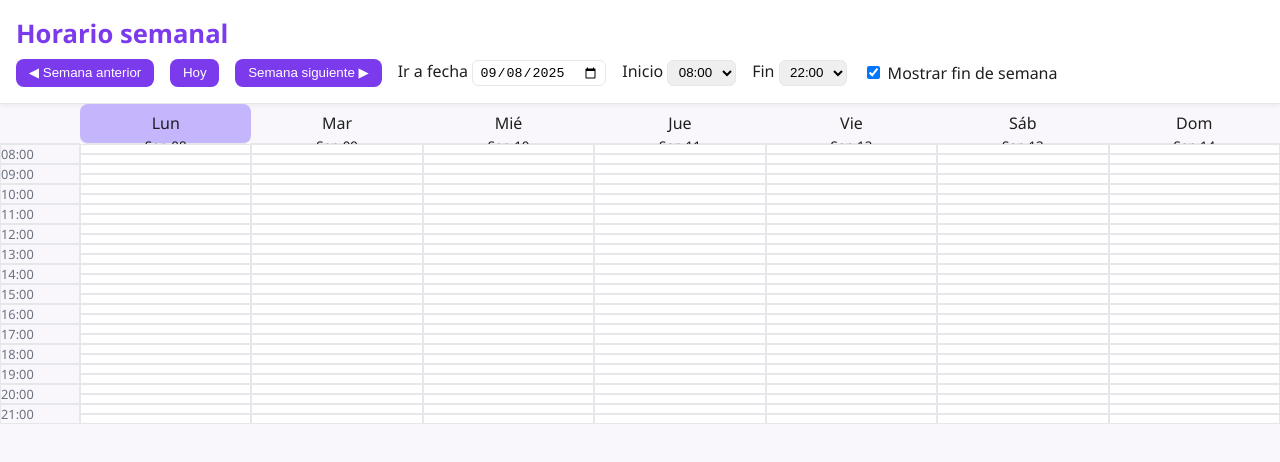
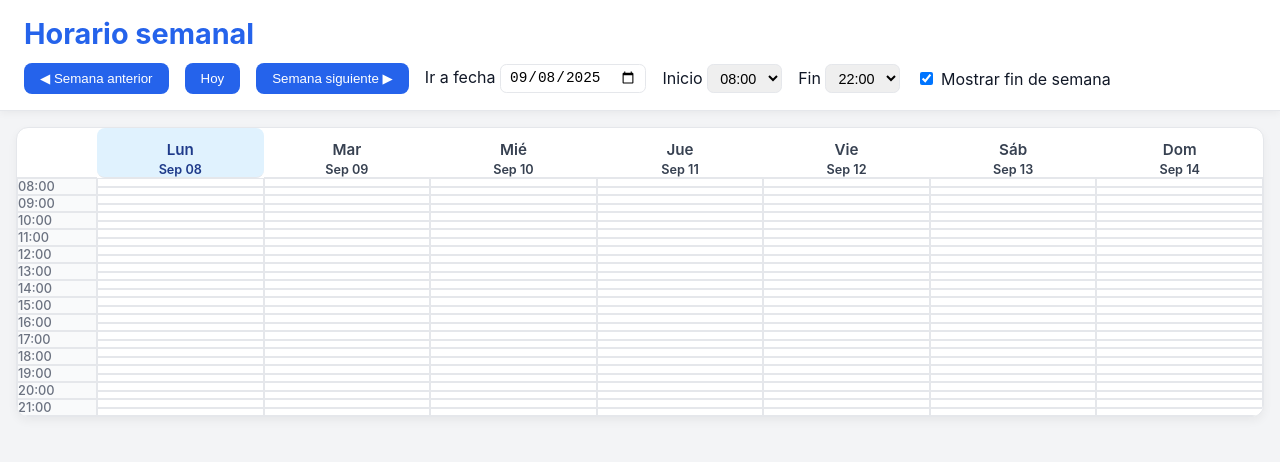
Before and after one commit to saioaa2/Clases, a plain HTML site: page index.html in a window 1280 px wide. Drawn offline with Linux system fonts and the light colour scheme.

Commit message:
Actualizar index.html con horario y roles

```diff
--- a/index.html
+++ b/index.html
@@ -6,37 +6,150 @@
   <title>Horario semanal</title>
   <style>
     :root {
-      --bg: #f9f7fb;
-      --primary: #7c3aed;
-      --primary-light: #a78bfa;
-      --secondary: #c4b5fd;
+      --bg: #f3f4f6;           /* fondo general */
+      --primary: #2563eb;      /* azul principal */
+      --primary-light: #3b82f6;
+      --secondary: #e0f2fe;    /* azul clarito para hoy */
       --muted: #6b7280;
       --line: #e5e7eb;
+      --event-student: #10b981;   /* verde */
+      --event-own: #f59e0b;       /* naranja */
+      --event-other: #8b5cf6;     /* violeta */
     }
 
-    body { margin:0; font-family:"Segoe UI", Roboto, sans-serif; background:var(--bg); color:#1f1f1f; }
-    header { background:white; border-bottom:1px solid var(--line); padding:1rem; box-shadow:0 2px 4px rgba(0,0,0,.05); }
-    header h1 { margin:0; font-size:1.6rem; color:var(--primary); }
-    header .controls { display:flex; flex-wrap:wrap; align-items:center; gap:1rem; margin-top:.5rem; }
-    header button { background:var(--primary); color:white; border:none; padding:.4rem .8rem; border-radius:.5rem; cursor:pointer; font-weight:500; }
-    header button:hover { background:var(--primary-light); }
-    header input, header select { border:1px solid var(--line); border-radius:.4rem; padding:.2rem .4rem; }
+    body {
+      margin:0;
+      font-family:"Inter", "Segoe UI", Roboto, sans-serif;
+      background:var(--bg);
+      color:#111827;
+    }
 
-    .calendar { display:grid; grid-template-columns:80px repeat(7, 1fr); grid-template-rows:40px auto; overflow-x:auto; gap:0; }
+    header {
+      position: sticky;
+      top: 0;
+      z-index: 50;
+      background:white;
+      border-bottom:1px solid var(--line);
+      padding:1rem 1.5rem;
+      box-shadow:0 2px 8px rgba(0,0,0,.05);
+    }
+
+    header h1 {
+      margin:0;
+      font-size:1.8rem;
+      font-weight:700;
+      color:var(--primary);
+    }
+
+    header .controls {
+      display:flex;
+      flex-wrap:wrap;
+      align-items:center;
+      gap:.75rem 1rem;
+      margin-top:.75rem;
+    }
+
+    header button {
+      background:var(--primary);
+      color:white;
+      border:none;
+      padding:.5rem 1rem;
+      border-radius:.5rem;
+      cursor:pointer;
+      font-weight:500;
+      transition: background .2s ease;
+    }
+
+    header button:hover {
+      background:var(--primary-light);
+    }
+
+    header input, header select {
+      border:1px solid var(--line);
+      border-radius:.4rem;
+      padding:.3rem .5rem;
+      font-size:.9rem;
+    }
+
+    .calendar {
+      display:grid;
+      grid-template-columns:80px repeat(7, 1fr);
+      grid-template-rows:50px auto;
+      overflow-x:auto;
+      background:white;
+      border:1px solid var(--line);
+      border-radius:.75rem;
+      margin:1rem;
+      box-shadow:0 4px 10px rgba(0,0,0,.05);
+    }
+
     .day-header { display:contents; }
-    .day-header .cell { padding:.5rem; text-align:center; font-weight:500; border-bottom:1px solid var(--line); background:transparent; }
-    .day-header .today { background:var(--secondary); border-radius:.5rem; }
+
+    .day-header .cell {
+      padding:.75rem .25rem;
+      text-align:center;
+      font-weight:600;
+      font-size:.95rem;
+      border-bottom:1px solid var(--line);
+      color:#374151;
+    }
+
+    .day-header .today {
+      background:var(--secondary);
+      border-radius:.5rem;
+      color:#1e3a8a;
+    }
+
     .grid { display:contents; }
-    .grid .cell { border:1px solid var(--line); box-sizing:border-box; background:white; }
-    .grid .hour { text-align:right; padding-right:.5rem; font-size:.8rem; color:var(--muted); background:transparent; }
-    .event { padding:.3rem .4rem; border-radius:.6rem; color:white; font-size:.85rem; box-shadow:0 2px 6px rgba(0,0,0,.12); overflow:hidden; display:flex; flex-direction:column; justify-content:center; }
-    .event .title { font-weight:600; margin-bottom:4px; text-transform:capitalize; }
-    .event .meta { font-size:.75rem; opacity:.95; }
-    .cat-clase { background: var(--primary); }
-    .tu-clase { background: #f59e0b; color: #1a1200; }
-    .alumno-clase { background: #06b6d4; }
-    .meta-small { font-size:.7rem; opacity:.9; color: #fff; margin-top:4px; }
+
+    .grid .cell {
+      border:1px solid var(--line);
+      box-sizing:border-box;
+      background:#fff;
+    }
+
+    .grid .hour {
+      text-align:right;
+      padding-right:.5rem;
+      font-size:.8rem;
+      color:var(--muted);
+      background:#f9fafb;
+      font-weight:500;
+    }
+
+    .event {
+      padding:.4rem .5rem;
+      border-radius:.6rem;
+      font-size:.85rem;
+      box-shadow:0 2px 6px rgba(0,0,0,.1);
+      overflow:hidden;
+      display:flex;
+      flex-direction:column;
+      justify-content:center;
+      animation: fadeIn .4s ease;
+    }
+
+    .event .title {
+      font-weight:600;
+      margin-bottom:3px;
+    }
+
+    .event .meta {
+      font-size:.75rem;
+      opacity:.9;
+    }
+
+    /* Colores de eventos */
+    .cat-clase { background: linear-gradient(135deg, var(--event-other), #a78bfa); color:white; }
+    .tu-clase { background: linear-gradient(135deg, var(--event-own), #fcd34d); color:#1f2937; }
+    .alumno-clase { background: linear-gradient(135deg, var(--event-student), #34d399); color:white; }
+
+    @keyframes fadeIn {
+      from { opacity:0; transform: translateY(5px); }
+      to { opacity:1; transform: translateY(0); }
+    }
   </style>
+
 </head>
 <body>
   <header>
```
